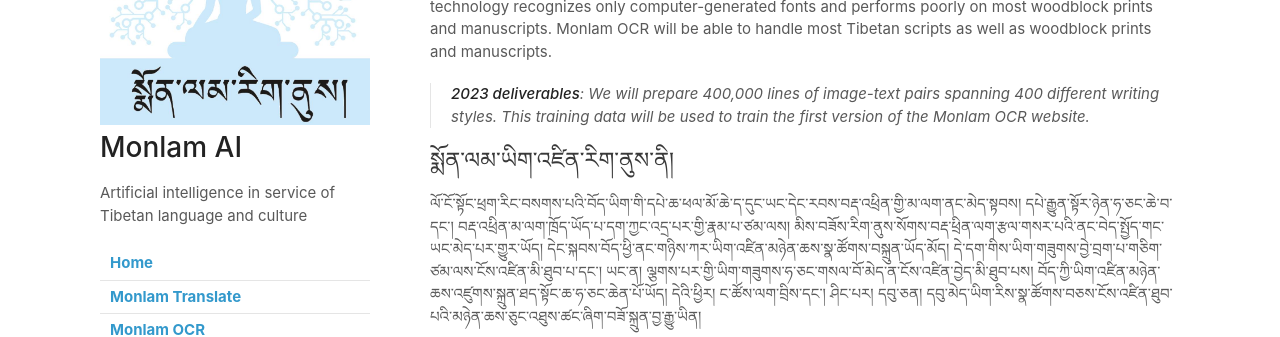
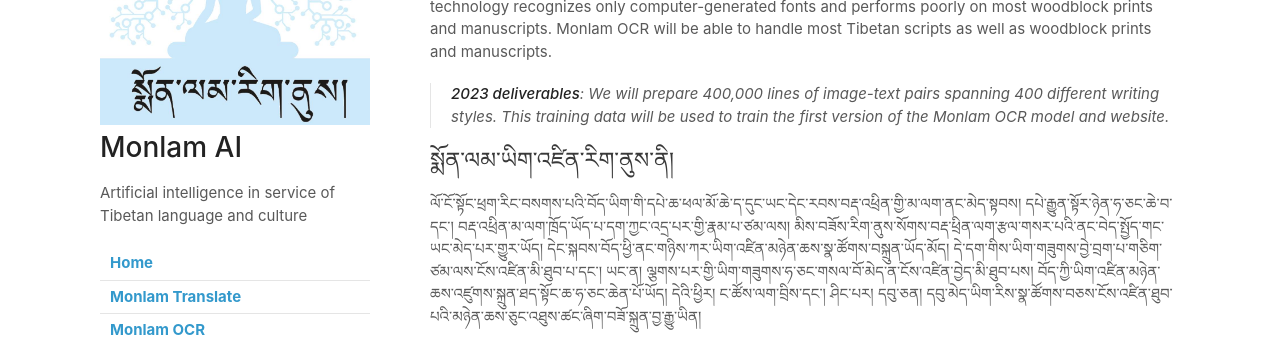
Before and after one commit to MonlamAI/monlam.ai, a Jekyll site: the page built from ocr.md, in a window 1280 px wide. Shown: the part 203-540 px from the top of the page. Built offline with Jekyll 4.4.1, drawn with Linux system fonts in a browser that asks for light colours; our own code applies the rules of GitHub Pages for plain Markdown files.

Commit message:
Update ocr.md

```diff
--- a/ocr.md
+++ b/ocr.md
@@ -3,7 +3,7 @@
 
 Optical Character Recognition (OCR) technology allows knowledge frozen on paper to be transformed into digital texts that can be shared, edited, annotated, translated, and adapted into AI model. Past conservation efforts have resulted in scanning numerous texts in the Tibetan literary corpus. However, only a small percentage have been adapted into e-texts or digital text formats, as existing Tibetan OCR technology recognizes only computer-generated fonts and performs poorly on most woodblock prints and manuscripts. Monlam OCR will be able to handle most Tibetan scripts as well as woodblock prints and manuscripts.
 
-> **2023 deliverables**: We will prepare 400,000 lines of image-text pairs spanning 400 different writing styles. This training data will be used to train the first version of the Monlam OCR website.
+> **2023 deliverables**: We will prepare 400,000 lines of image-text pairs spanning 400 different writing styles. This training data will be used to train the first version of the Monlam OCR model and website.
 
 ## སྨོན་ལམ་ཡིག་འཛིན་རིག་ནུས་ནི།
 ལོ་ངོ་སྟོང་ཕྲག་རིང་བསགས་པའི་བོད་ཡིག་གི་དཔེ་ཆ་ཕལ་མོ་ཆེ་ད་དུང་ཡང་དེང་རབས་བརྡ་འཕྲིན་གྱི་མ་ལག་ནང་མེད་སྟབས། དཔེ་རྒྱུན་སྟོར་ཉེན་ཧ་ཅང་ཆེ་བ་དང་། བརྡ་འཕྲིན་མ་ལག་ཁྲོད་ཡོད་པ་དག་ཀྱང་འདྲ་པར་གྱི་རྣམ་པ་ཙམ་ལས། མིས་བཟོས་རིག་ནུས་སོགས་བརྡ་ཕྲིན་ལག་རྩལ་གསར་པའི་ནང་བེད་སྤྱོད་གང་ཡང་མེད་པར་གྱུར་ཡོད། དེང་སྐབས་བོད་ཕྱི་ནང་གཉིས་ཀར་ཡིག་འཛིན་མཉེན་ཆས་སྣ་ཚོགས་བསྐྲུན་ཡོད་མོད། དེ་དག་གིས་ཡིག་གཟུགས་བྱེ་བྲག་པ་གཅིག་ཙམ་ལས་ངོས་འཛིན་མི་ཐུབ་པ་དང་། ཡང་ན། ལྕགས་པར་གྱི་ཡིག་གཟུགས་ཧ་ཅང་གསལ་བོ་མེད་ན་ངོས་འཛིན་བྱེད་མི་ཐུབ་པས། བོད་ཀྱི་ཡིག་འཛིན་མཉེན་ཆས་འཛུགས་སྐྲུན་ཐད་སྟོང་ཆ་ཧ་ཅང་ཆེན་པོ་ཡོད། དེའི་ཕྱིར། ང་ཚོས་ལག་བྲིས་དང་། ཤིང་པར། དབུ་ཅན། དབུ་མེད་ཡིག་རིས་སྣ་ཚོགས་བཅས་ངོས་འཛིན་ཐུབ་པའི་མཉེན་ཆས་ཅུང་འཐུས་ཚང་ཞིག་བཟོ་སྐྲུན་བྱ་རྒྱུ་ཡིན།
```
